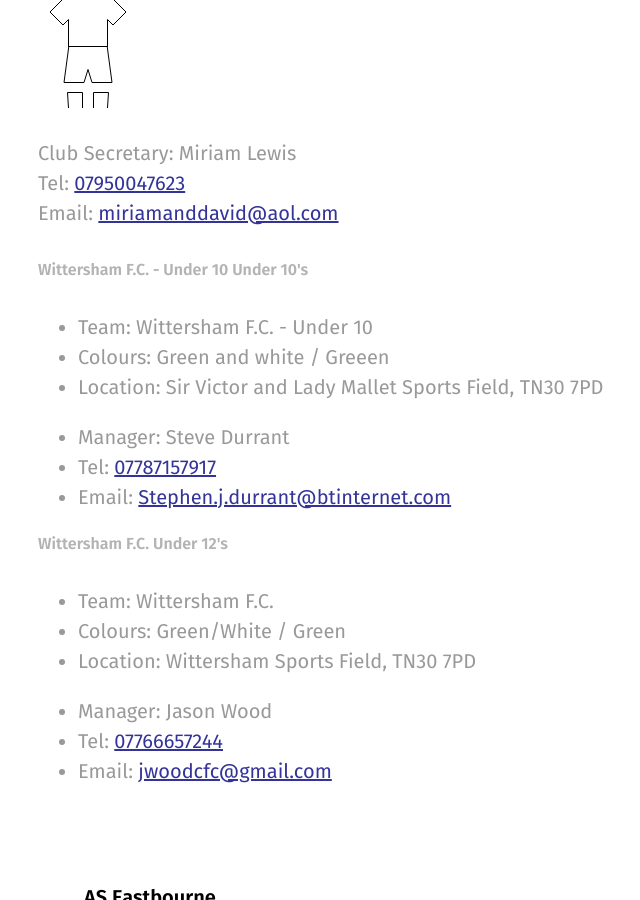
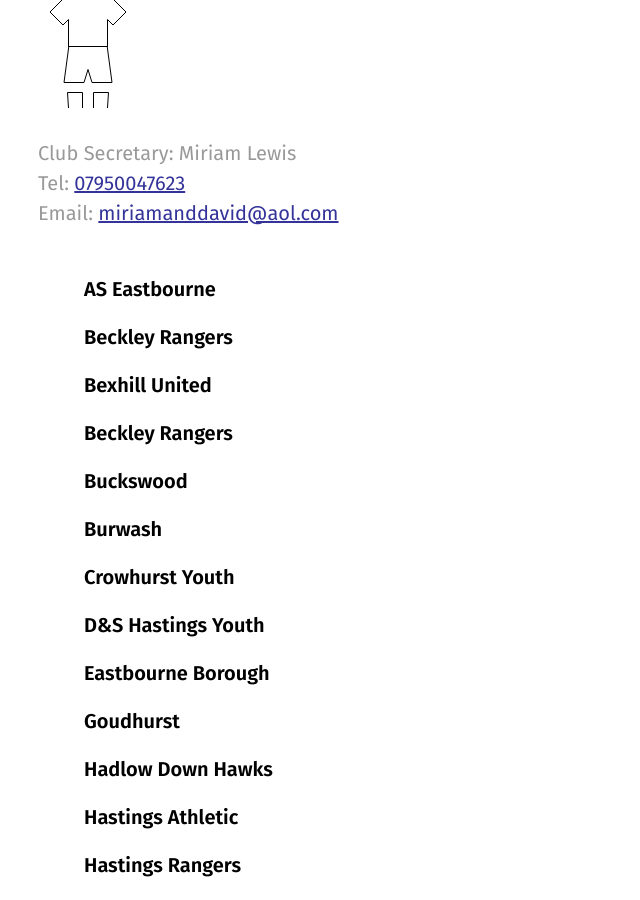
Before and after one commit to rotherleague/Rother, a Jekyll site: the page built from clubs.md, in a window 1280 px wide and 900 px high, scrolled down 11014 px. Shown: the whole window, without its empty margins (42-682 px from the left). Built offline with Jekyll 4.4.1, drawn with Linux system fonts in a browser that asks for light colours; nearby versions of some CDN libraries.

Commit message:
Update wittersham.html

```diff
--- a/_includes/clubs/wittersham.html
+++ b/_includes/clubs/wittersham.html
@@ -7,43 +7,3 @@
 <p>Club Secretary: Miriam Lewis<br>
   Tel: <a href="tel:07950047623">07950047623</a><br>
 Email: <a href="mailto:miriamanddavid@aol.com">miriamanddavid@aol.com</a></p>
-<div>
-  <div>
-    <div>
-      <h5>Wittersham F.C. - Under 10 Under 10's</h5>
-    </div>
-    <ul>
-      <li>Team: Wittersham F.C. - Under 10</li>
-      <li>Colours: Green and white / Greeen</li>
-      <li>Location: Sir Victor and Lady Mallet Sports Field, TN30 7PD</li>
-    </ul>
-    <ul>
-      <li>Manager: Steve Durrant<br>
-      </li>
-      <li>Tel: <a href="tel:07787157917">07787157917</a><br>
-      </li>
-      <li>Email: <a href="mailto:Stephen.j.durrant@btinternet.com">Stephen.j.durrant@btinternet.com</a><br>
-      </li>
-    </ul>
-  </div>
-</div>
-<div>
-  <div>
-    <div>
-      <h5>Wittersham F.C. Under 12's</h5>
-    </div>
-    <ul>
-      <li>Team: Wittersham F.C.</li>
-      <li>Colours: Green/White / Green</li>
-      <li>Location: Wittersham Sports Field, TN30 7PD</li>
-    </ul>
-    <ul>
-      <li>Manager: Jason Wood<br>
-      </li>
-      <li>Tel: <a href="tel:07766657244">07766657244</a><br>
-      </li>
-      <li>Email: <a href="mailto:jwoodcfc@gmail.com">jwoodcfc@gmail.com</a></li>
-    </ul>
-  </div>
-</div>
-<p>&nbsp;</p>
```
